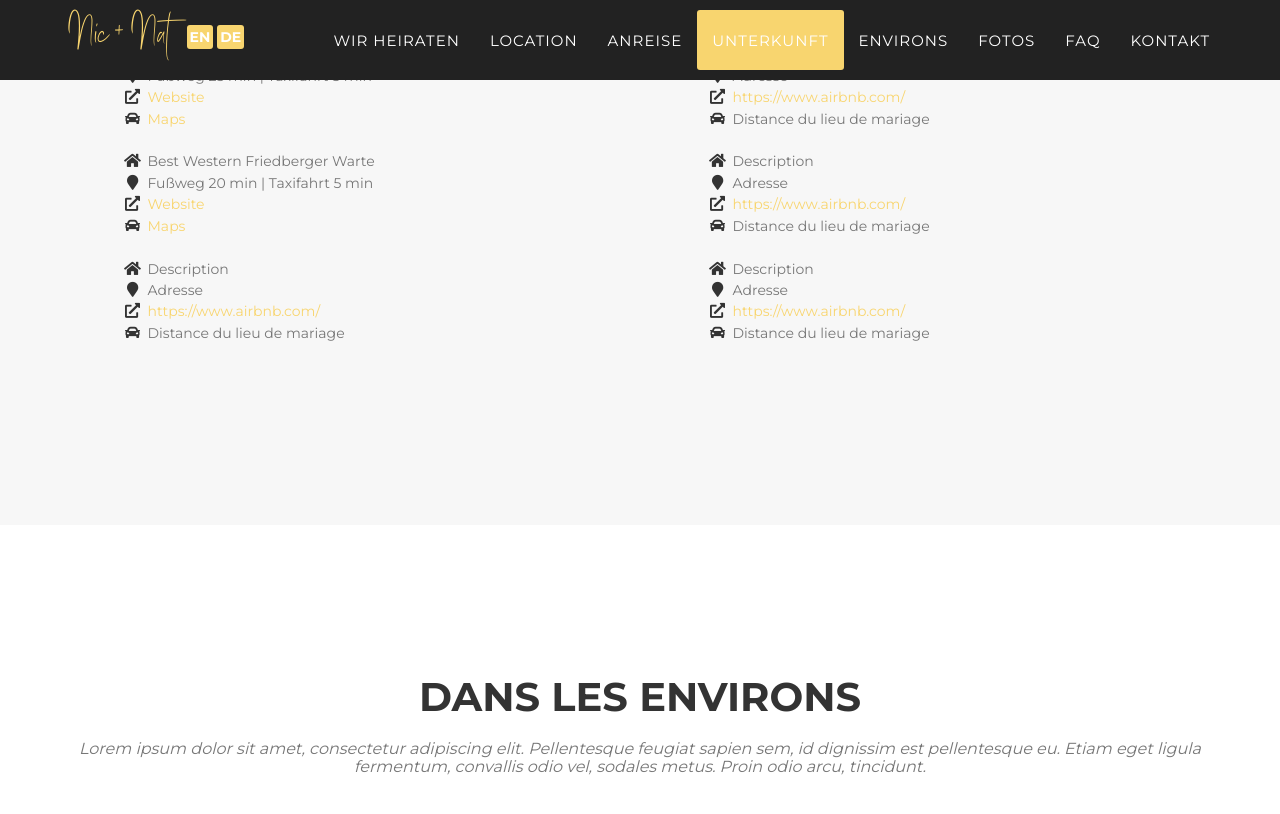
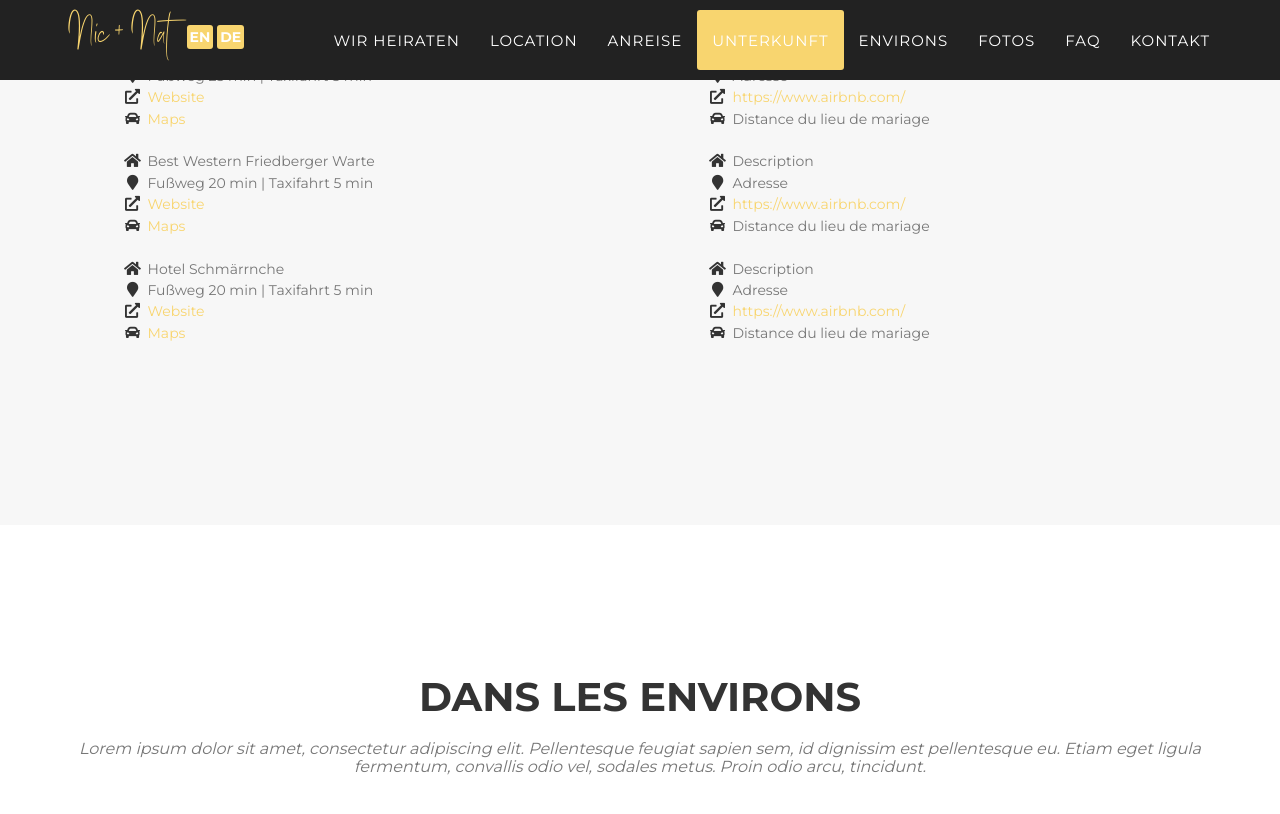
Before and after one commit to nic-nat/wedding, a Jekyll site: the page built from _fr_pages/index.html, in a window 1280 px wide and 900 px high, scrolled down 4047 px, cut to the strip 0-826 px from the top of the window. Shown: the top 814 px of the strip. Built offline with Jekyll 4.4.1, drawn with Linux system fonts in a browser that asks for light colours; some web fonts are replaced.

Commit message:
Update stay.html

```diff
--- a/_includes/fr_data/stay.html
+++ b/_includes/fr_data/stay.html
@@ -49,16 +49,16 @@
 
                         <ul class="fa-ul">
                             <li>
-                                <span class="fa-li"><i class="fa fa-home"></i></span><span class="text-muted plist">Description</span>
+                                <span class="fa-li"><i class="fa fa-home"></i></span><span class="text-muted plist">Hotel Schmärrnche</span>
                             </li>
                             <li>
-                                <span class="fa-li"><i class="fa fa-map-marker"></i></span><span class="text-muted plist">Adresse</span>
+                                <span class="fa-li"><i class="fa fa-map-marker"></i></span><span class="text-muted plist">Fußweg 20 min | Taxifahrt 5 min</span>
                             </li>
                             <li>
-                                <span class="fa-li"><i class="fas fa-external-link-alt"></i></span><span class="plist"><a href="https://www.airbnb.com">https://www.airbnb.com/</a></span>
+                                <span class="fa-li"><i class="fas fa-external-link-alt"></i></span><span class="plist"><a href="https://www.hotel-schmaerrnche.de">Website</a></span>
                             </li>
                             <li>
-                                <span class="fa-li"><i class="fa fa-car"></i></span><span class="text-muted plist">Distance du lieu de mariage</span>
+                                <span class="fa-li"><i class="fa fa-car"></i></span><span  class="plist"><a href="https://www.google.com/maps/dir/BERGstation+Café.Restaurant+im+Huthpark,+Propst-Goebels-Weg,+Frankfurt/Hotel+Schmärrnche,+Kleine+Spillingsgasse,+Frankfurt/@50.1369379,8.7059772,15z/data=!3m1!4b1!4m14!4m13!1m5!1m1!1s0x47bd0ee2d786a245:0xeb2ca4cd4395c56e!2m2!1d8.716425!2d50.142672!1m5!1m1!1s0x47bd0eee407ba16b:0xe2069251b99e6625!2m2!1d8.7120773!2d50.1309707!3e2">Maps</a></span>
                             </li>
                             <li><br></li>
                         </ul>
```
